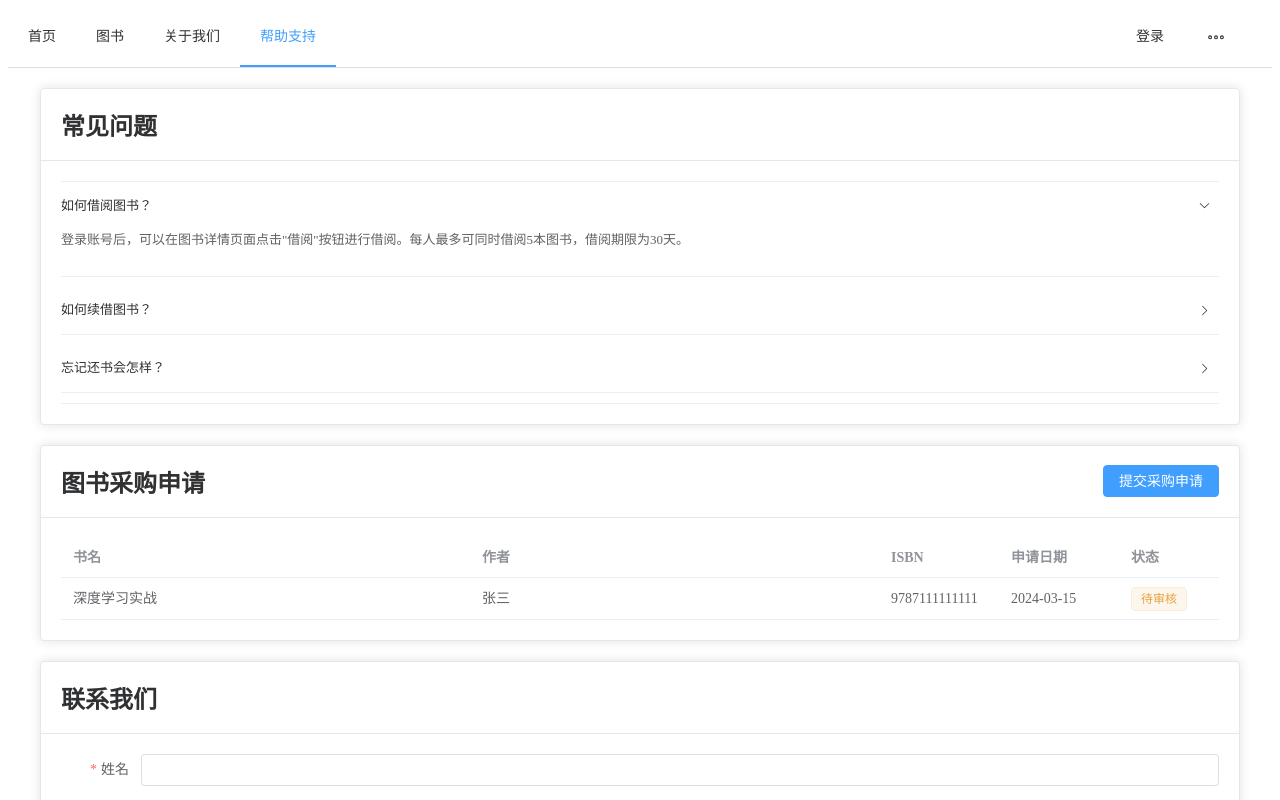
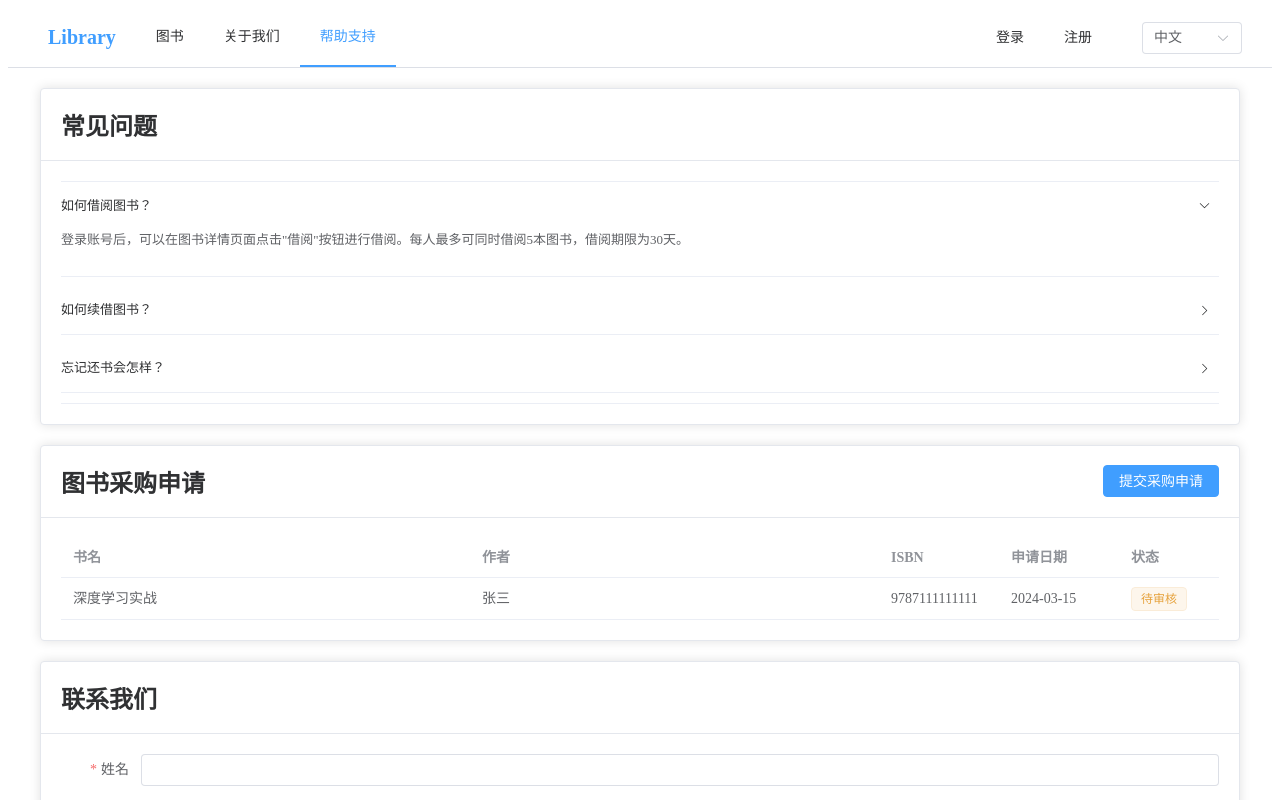
Before and after one commit to LZX1216/6008Lib, a Vue app in the folder Vue/: page /help in a window 1280 px wide. Shown: the top 800 px of the page. Built offline with nearby package versions, Linux system fonts and the light colour scheme.

Commit message:
Header Edit

```diff
--- a/Vue/index.html
+++ b/Vue/index.html
@@ -4,7 +4,7 @@
     <meta charset="UTF-8">
     <link rel="icon" href="/favicon.ico">
     <meta name="viewport" content="width=device-width, initial-scale=1.0">
-    <title>Library System</title>
+    <title>6008Lib</title>
   </head>
   <body>
     <div id="app"></div>
--- a/Vue/package.json
+++ b/Vue/package.json
@@ -1,5 +1,5 @@
 {
-  "name": "EE6008",
+  "name": "6008lib",
   "version": "0.0.2",
   "private": true,
   "type": "module",
--- a/Vue/src/components/Header.vue
+++ b/Vue/src/components/Header.vue
@@ -1,43 +1,64 @@
 <template>
-  <el-menu class="el-menu-demo" mode="horizontal" :router="true" :default-active="activeIndex">
-    <!-- <div class="logo-container">
-      <img src="@/assets/logo.png" alt="Library Logo" class="logo" />
-      <span class="logo-text">图书馆</span>
-    </div> -->
-    <el-menu-item index="/">
-      <router-link to="/">{{ $t('nav.home') }}</router-link>
+  <el-menu class="header-menu" mode="horizontal" :router="true" :default-active="activeIndex">
+    <!-- 左侧菜单项 -->
+    <el-menu-item index="/" class="logo-item">
+      <router-link to="/" class="logo-link">
+        <span class="logo-text">Library</span>
+      </router-link>
     </el-menu-item>
+
     <el-menu-item index="/books">
       <router-link to="/books">{{ $t('nav.books') }}</router-link>
     </el-menu-item>
+
     <el-menu-item index="/about">
       <router-link to="/about">{{ $t('nav.about') }}</router-link>
     </el-menu-item>
+
     <el-menu-item index="/help">
       <router-link to="/help">{{ $t('nav.help') }}</router-link>
     </el-menu-item>
-    <el-menu-item index="/login" style='margin-left: auto;'>
-      <router-link to="/login" v-if="!auth.isLoggedIn">{{ $t('common.login') }}</router-link>
-      <router-link to="/user" v-else>{{ $t('user.profile') }}</router-link>
+
+    <!-- 右侧菜单项 -->
+    <div class="right-menu">
+      <!-- 未登录状态显示登录注册 -->
+      <template v-if="!auth.isLoggedIn">
+        <el-menu-item index="/login">
+          <router-link to="/login">{{ $t('common.login') }}</router-link>
         </el-menu-item>
-    <el-menu-item index="/register" style='margin-right: 0;width: fit-content'>
-      <router-link to="/register" v-if="!auth.isLoggedIn">{{ $t('common.register') }}</router-link>
-      <el-button plain @click="logout" v-else>{{ $t('common.logout') }}</el-button>
+        <el-menu-item index="/register">
+          <router-link to="/register">{{ $t('common.register') }}</router-link>
         </el-menu-item>
-    <div class="language-switch-container">
-      <language-switch />
+      </template>
+
+      <!-- 登录状态显示用户信息和登出 -->
+      <template v-else>
+        <el-menu-item index="/user">
+          <router-link to="/user">{{ $t('user.profile') }}</router-link>
+        </el-menu-item>
+        <el-menu-item index="/logout">
+          <a @click="logout">{{ $t('common.logout') }}</a>
+        </el-menu-item>
+      </template>
+
+      <!-- 语言切换 -->
+      <div class="language-switch">
+        <LanguageSwitch />
+      </div>
     </div>
   </el-menu>
 </template>
 
-
 <script>
-import {ElMessage, ElMessageBox} from 'element-plus'
-import {auth} from "@/utils/auth.js";
+import { ElMessage, ElMessageBox } from 'element-plus'
+import { auth } from "@/utils/auth.js"
 import LanguageSwitch from '@/components/LanguageSwitch.vue'
 
 export default {
   name: 'Header',
+  components: {
+    LanguageSwitch
+  },
   computed: {
     activeIndex() {
       return this.$route.path
@@ -59,50 +80,49 @@ export default {
           }
         )
         ElMessage.success('Log out completed')
-        sessionStorage.removeItem('userInfo');
+        sessionStorage.removeItem('userInfo')
         auth.logoutstate()
         this.$router.push('/Homepage')
-        window.location.reload();
+        window.location.reload()
       } catch {
         ElMessage.info('Log out canceled')
       }
     }
-  },
-  components: {
-    LanguageSwitch
   }
 }
+</script>
 
-</script>
-<style>
-a {
-  text-decoration: none;
-}
-.language-menu-item {
-  margin-left: auto;
-}
-.logo-container {
+<style scoped>
+.header-menu {
   display: flex;
   align-items: center;
+  border-bottom: solid 1px #e6e6e6;
   padding: 0 20px;
-  height: 60px;
-  margin-right: 20px;
 }
 
-.logo {
-  height: 40px;
-  width: auto;
-  margin-right: 10px;
+.logo-item {
+  padding: 0 20px;
+}
+
+.logo-link {
+  text-decoration: none;
 }
 
 .logo-text {
-  font-size: 18px;
+  font-size: 20px;
   font-weight: bold;
-  color: #303133;
+  color: #409EFF;
 }
 
-.el-menu-demo {
-  border-bottom: solid 1px #e6e6e6;
+.right-menu {
+  margin-left: auto;
+  display: flex;
+  align-items: center;
+}
+
+.language-switch {
+  margin-left: 20px;
+  padding: 0 10px;
 }
 
 :deep(.el-menu-item) {
@@ -114,17 +134,8 @@ a {
   color: var(--el-menu-active-color);
 }
 
-.language-switch {
-  margin-left: 20px;
-  display: flex;
-  align-items: center;
-}
-
-.language-switch-container {
-  margin-left: 20px;
-  margin-right: 20px;
-  display: flex;
-  align-items: center;
-  height: 60px;
+a {
+  text-decoration: none;
+  color: inherit;
 }
 </style>
--- a/Vue/src/components/LanguageSwitch.vue
+++ b/Vue/src/components/LanguageSwitch.vue
@@ -1,5 +1,5 @@
 <template>
-  <el-select v-model="currentLocale" class="language-select">
+  <el-select v-model="currentLocale" class="language-select" @change="handleLanguageChange">
     <el-option
       v-for="locale in availableLocales"
       :key="locale.value"
@@ -26,25 +26,23 @@ export default {
       return i18n.locale.value === 'zh' ? '中文' : 'English'
     })
 
-    const handleCommand = (command) => {
-      i18n.locale.value = command
-      localStorage.setItem('locale', command)
-    }
-
-    const currentLocale = computed(() => {
-      return i18n.locale.value
-    })
+    const currentLocale = computed(() => i18n.locale.value)
 
     const availableLocales = [
       { value: 'zh', label: '中文' },
       { value: 'en', label: 'English' }
     ]
 
+    const handleLanguageChange = (locale) => {
+      i18n.locale.value = locale
+      localStorage.setItem('locale', locale)
+    }
+
     return {
       currentLanguage,
-      handleCommand,
       currentLocale,
-      availableLocales
+      availableLocales,
+      handleLanguageChange
     }
   }
 }
```
Also changed, not shown: 1 other file (tests, documents, lock files or other folders). Lines whose indentation alone changed are shown as unchanged.
